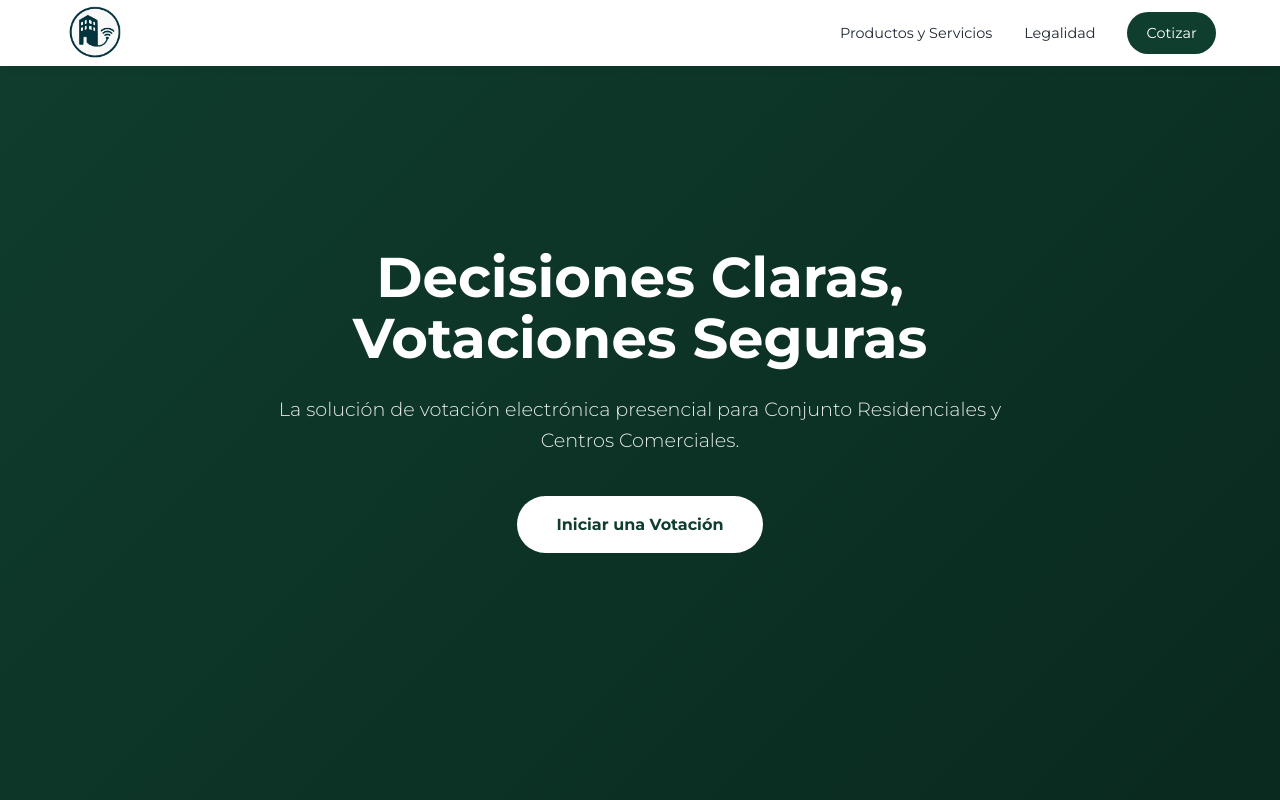
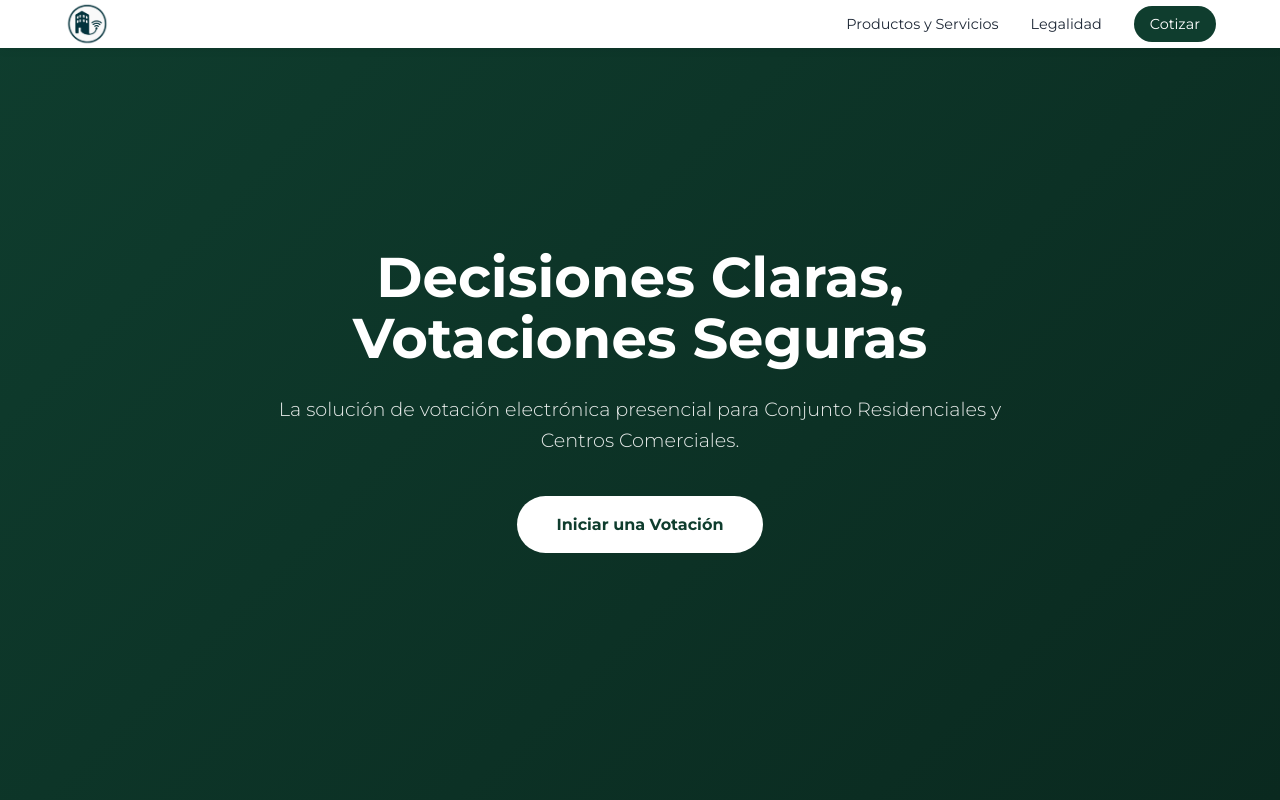
Before and after one commit to GPplay/conecta-landing, a plain HTML site: page index.html in a window 1280 px wide. Shown: the top 800 px of the page. Drawn offline with Linux system fonts and the light colour scheme.

Commit message:
correcion de navbar

```diff
--- a/index.html
+++ b/index.html
@@ -60,8 +60,8 @@
             display: flex;
             justify-content: space-between;
             align-items: center;
-            padding: 0.2rem 5%;
-            /* Padding reducido aún más para que sea más delgado */
+            padding: 0.1rem 5%;
+            /* Padding casi nulo */
             position: fixed;
             width: 100%;
             top: 0;
@@ -72,7 +72,7 @@
         }
 
         .logo img {
-            height: 60px;
+            height: 45px;
             /* Logo más pequeño */
             width: auto;
             display: block;
@@ -99,7 +99,7 @@
         }
 
         .cta-btn-nav {
-            padding: 0.6rem 1.2rem;
+            padding: 0.4rem 1rem;
             background-color: var(--primary-dark);
             color: var(--white) !important;
             border-radius: 50px;
```
